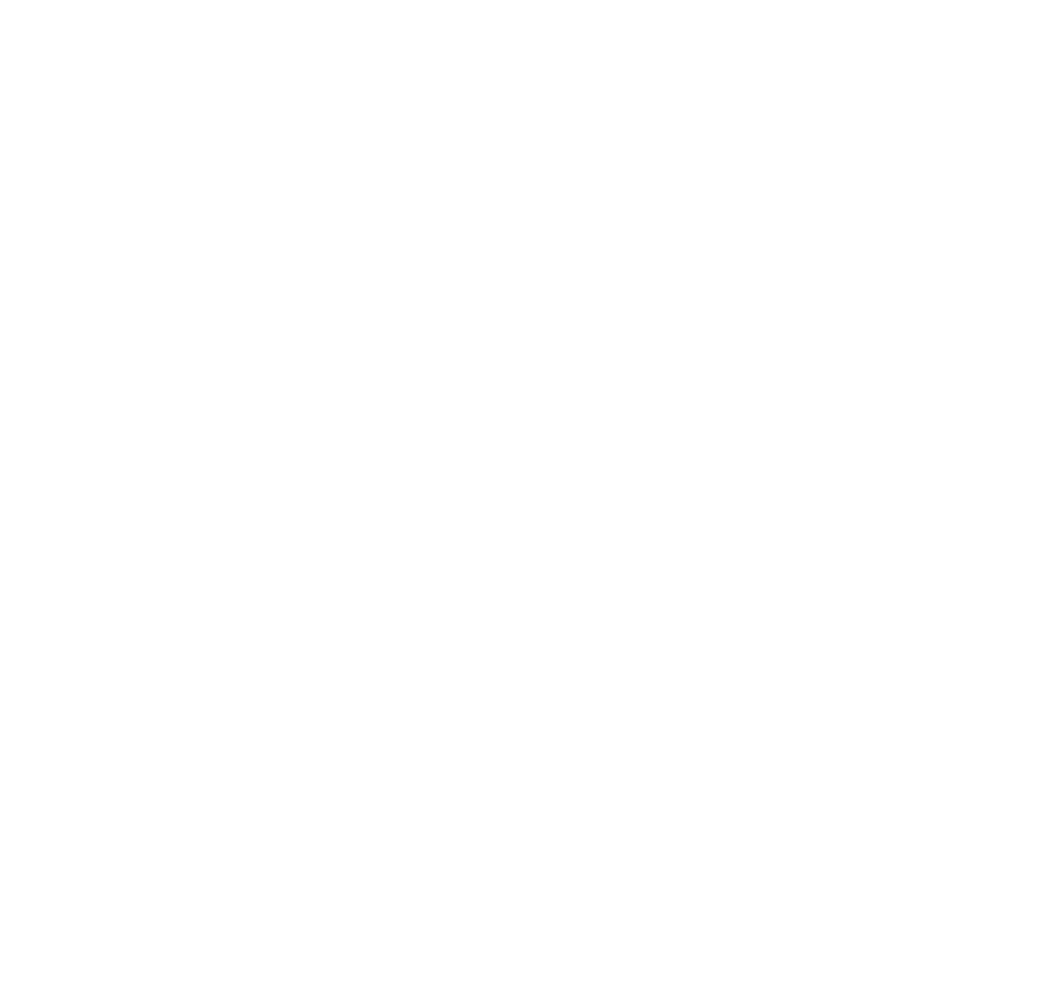
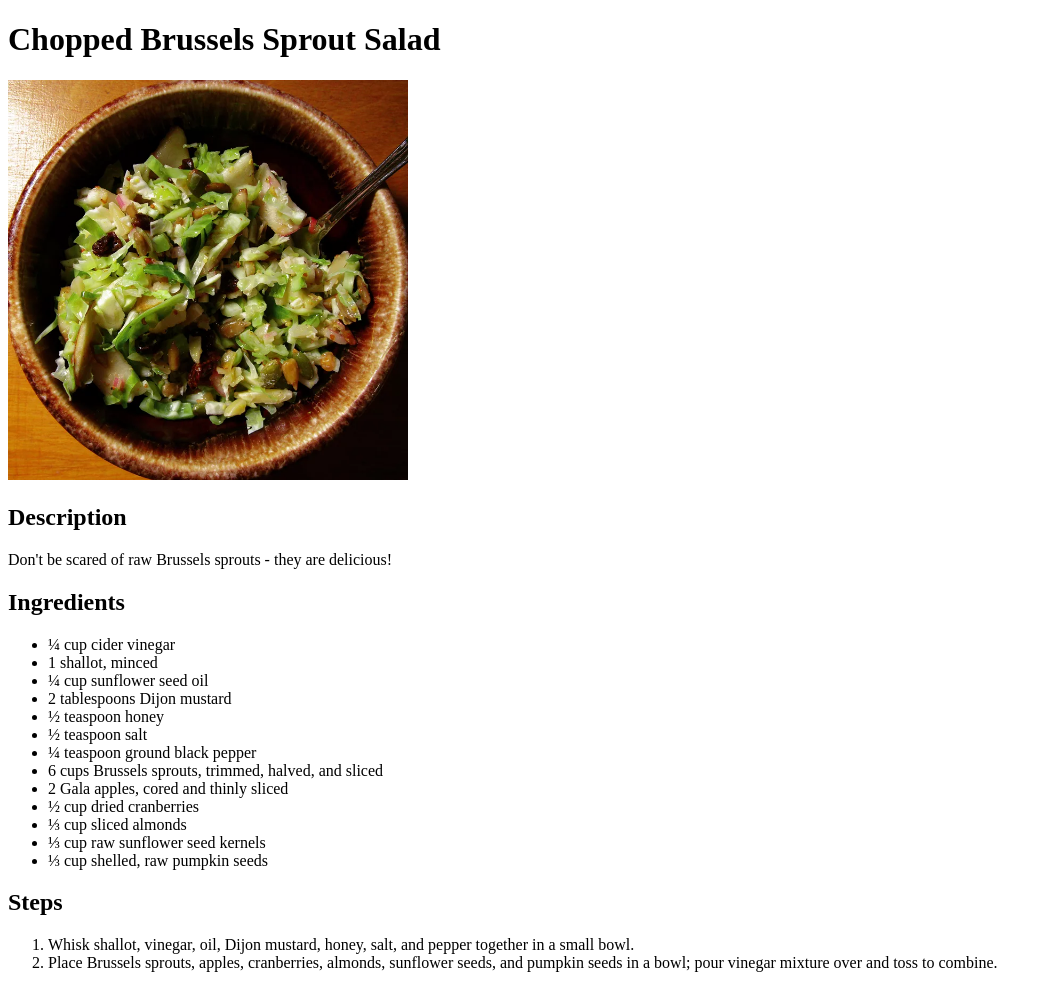
Before and after one commit to willmkee/odin-recipes, a plain HTML site: page recipes/chopped-brussels-sprout-salad.html in a window 1280 px wide. Shown: the whole page, without its empty margins (0-1052 px from the left). Before the commit the page ends 800 px from the top, so only its background shows below. Drawn offline with Linux system fonts and the light colour scheme.

Commit message:
Add content to chopped-brussels-sprout-salad.html

```diff
--- a/recipes/chopped-brussels-sprout-salad.html
+++ b/recipes/chopped-brussels-sprout-salad.html
@@ -3,9 +3,33 @@
 <head>
     <meta charset="UTF-8">
     <meta name="viewport" content="width=device-width, initial-scale=1.0">
-    <title>Document</title>
+    <title>Chopped Brussels Sprout Salad Recipe</title>
 </head>
 <body>
-
+    <h1>Chopped Brussels Sprout Salad</h1>
+        <img src="../images/brussels-sprouts.webp" alt="Chopped brussels sprout salad" height="400" width="400">
+        <h2>Description</h2>
+            <p>Don't be scared of raw Brussels sprouts - they are delicious!</p>
+        <h2>Ingredients</h2>
+            <ul>
+                <li>¼ cup cider vinegar</li>
+                <li>1 shallot, minced</li>
+                <li>¼ cup sunflower seed oil</li>
+                <li>2 tablespoons Dijon mustard</li>
+                <li>½ teaspoon honey</li>
+                <li>½ teaspoon salt</li>
+                <li>¼ teaspoon ground black pepper</li>
+                <li>6 cups Brussels sprouts, trimmed, halved, and sliced</li>
+                <li>2 Gala apples, cored and thinly sliced</li>
+                <li>½ cup dried cranberries</li>
+                <li>⅓ cup sliced almonds</li>
+                <li>⅓ cup raw sunflower seed kernels</li>
+                <li>⅓ cup shelled, raw pumpkin seeds</li>
+            </ul>
+        <h2>Steps</h2>
+            <ol>
+                <li>Whisk shallot, vinegar, oil, Dijon mustard, honey, salt, and pepper together in a small bowl.</li>
+                <li>Place Brussels sprouts, apples, cranberries, almonds, sunflower seeds, and pumpkin seeds in a bowl; pour vinegar mixture over and toss to combine. </li>
+            </ol>
 </body>
 </html>
```
